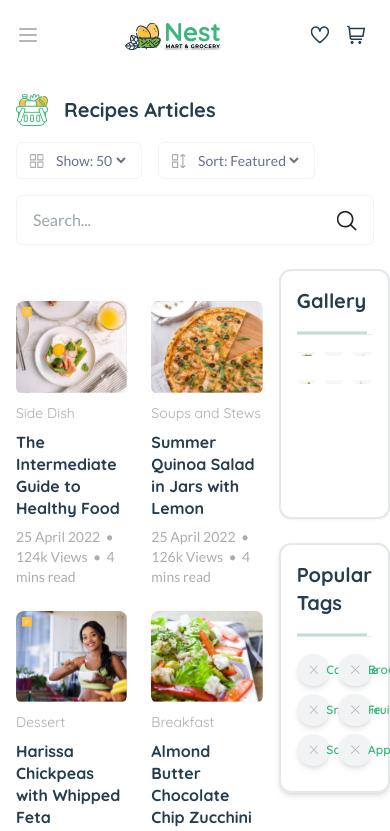
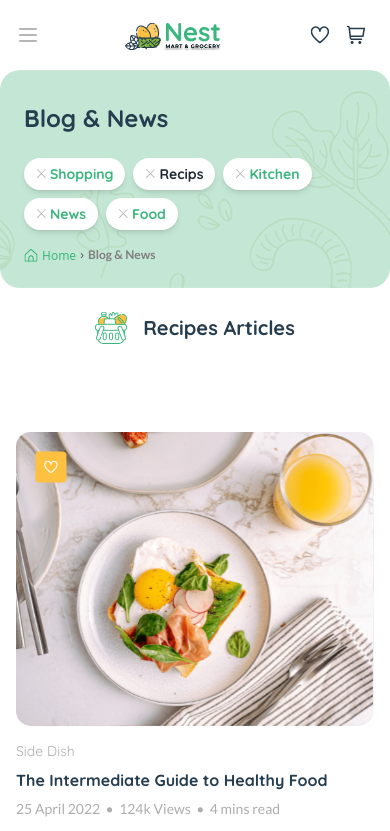
Before and after one commit to harshpratik2411/Nest, a React (Vite) app: page /blog in a window 390 px wide. Shown: the top 831 px of the page. Built offline with nearby package versions, Linux system fonts and the light colour scheme.

Commit message:
Blog page is completed

```diff
--- a/src/Pages/Blog/BlogBanner/BlogBanner.jsx
+++ b/src/Pages/Blog/BlogBanner/BlogBanner.jsx
@@ -1,9 +1,53 @@
-import React from 'react'
+import React from "react";
+import banner from "../../../assets/Blog/banner.png";
+import cross from "../../../assets/Blog/cross.svg";
+import home from "../../../assets/Blog/home.svg";
+
+const tags = ["Shopping", "Recips", "Kitchen", "News", "Food"];
 
 const BlogBanner = () => {
   return (
-    <div>BlogBanner</div>
-  )
-}
+    <div data-aos="fade-up"
+      className="rounded-[20px] h-auto lg:h-[200px] bg-[#E7F3EB] p-6 sm:p-4 lg:p-8 relative overflow-hidden"
+      style={{
+        backgroundImage: `url(${banner})`,
+        backgroundRepeat: "no-repeat",
+        backgroundPosition: "right center",
+        backgroundSize: "cover",
+      }}
+    >
+      {/* Title and Tags */}
+      <div className="flex flex-col lg:flex-row justify-between items-start flex-wrap mb-4">
+        {/* Title */}
+        <h1 className="text-2xl sm:text-3xl lg:text-4xl font-quicksand mt-2 sm:mt-4 lg:mt-6 font-bold text-custom-blue mb-2 lg:mb-4">
+          Blog & News
+        </h1>
 
-export default BlogBanner
+        {/* Filter Tags */}
+        <div className="flex flex-wrap   gap-2 sm:gap-3 lg:gap-4 mt-4 sm:mt-6 lg:mt-10">
+          {tags.map((tag, idx) => (
+            <div
+              key={idx}
+              className="flex font-quicksand font-bold items-center gap-1 sm:gap-2 bg-white shadow-md rounded-full px-3 sm:px-4 py-1.5 sm:py-2 text-sm cursor-pointer text-gray-800"
+            >
+              <img src={cross} alt="remove" className="w-2.5 sm:w-3 h-2.5 sm:h-3" />
+              <span className={tag === "Recips" ? "text-gray-800" : "text-custom-green"}>
+                {tag}
+              </span>
+            </div>
+          ))}
+        </div>
+      </div>
+
+      {/* Breadcrumb */}
+      <div className="flex flex-wrap items-center mt-2 lg:-mt-[20px] text-xs sm:text-sm text-gray-600">
+        <img src={home} alt="home" className="text-custom-green cursor-pointer font-lato mr-1 w-3.5 sm:w-4 h-3.5 sm:h-4" />
+        <span className="text-custom-green mt-0.5">Home</span>
+        <span className="mx-1 sm:mx-2">›</span>
+        <span className="text-custom-new-gray font-lato font-semibold">Blog & News</span>
+      </div>
+    </div>
+  );
+};
+
+export default BlogBanner;
--- a/src/Pages/Blog/BlogCol/BlogCol1.jsx
+++ b/src/Pages/Blog/BlogCol/BlogCol1.jsx
@@ -65,7 +65,7 @@ const BlogCol1 = () => {
 
 
       {/* Gallery */}
-      <div className="bg-custom-white h-[250px]   border-2 p-4 rounded-xl shadow-sm w-full max-w-[280px] mx-auto">
+      <div className="bg-custom-white h-[250px]  lg:block hidden  border-2 p-4 rounded-xl shadow-sm w-full max-w-[280px] mx-auto">
   <h2 className="font-bold font-quicksand text-xl mb-4">Gallery</h2>
   <h3 className="border-t mt-2 h-[3px] w-[70px] cursor-pointer bg-custom-light-green"></h3>
   <h3 className="border-t h-[2px] opacity-100 text-custom-new-gray"></h3>
@@ -84,7 +84,7 @@ const BlogCol1 = () => {
 
       {/* Popular Tags */}
 
-<div className="bg-custom-white p-4 border-2 font-quicksand font-bold h-[250px] rounded-xl shadow-md w-full max-w-[280px] mx-auto">
+<div className="bg-custom-white  lg:block hidden p-4 border-2 font-quicksand font-bold h-[250px] rounded-xl shadow-md w-full max-w-[280px] mx-auto">
   <h2 className="font-bold text-xl mb-4">Popular Tags</h2>
   <h3 className="border-t mt-2 h-[3px] w-[70px] cursor-pointer bg-custom-light-green"></h3>
   <h3 className="border-t h-[2px] opacity-100 text-custom-new-gray"></h3>
--- a/src/Pages/Blog/BlogMain/BlogMain.jsx
+++ b/src/Pages/Blog/BlogMain/BlogMain.jsx
@@ -7,6 +7,7 @@ import TopNav1 from '../../../Components/TopNav1/TopNav1'
 import TopNav2 from '../../../Components/TopNav2/TopNav2'
 import BlogBannerBottom from '../BlogBannerbottom/BlogBannerBottom'
 import Footer from '../../../Components/Footer/Footer'
+import BlogBanner from '../BlogBanner/BlogBanner'
 
 
 const BlogMain = () => {
@@ -15,6 +16,7 @@ const BlogMain = () => {
     <Navbar/>
     <TopNav1/>
     <TopNav2/>
+   <BlogBanner/>
      <BlogNav/>
 
     <div className='flex'>
--- a/src/Pages/Blog/BlogNav/BlogNav.jsx
+++ b/src/Pages/Blog/BlogNav/BlogNav.jsx
@@ -1,26 +1,29 @@
-
 import React from 'react';
 import recipe from '../../../assets/Blog/recipe.svg';
-import { FiSearch } from 'react-icons/fi';
-import  menu from '../../../assets/Blog/menu.svg';
-import  sort from '../../../assets/Blog/sort.svg';
-import  search from '../../../assets/Blog/search.svg'
+import menu from '../../../assets/Blog/menu.svg';
+import sort from '../../../assets/Blog/sort.svg';
+import search from '../../../assets/Blog/search.svg';
+
 const BlogNav = () => {
   return (
-    <div className="flex flex-wrap items-center justify-between w-full px-4 sm:px-10 py-6 font-quicksand">
-      {/* Left Section */}
-      <div className="flex items-center space-x-4">
-        <img src={recipe} alt="icon" className="w-8 cursor-pointer h-8" />
-        <h1 className="text-xl sm:text-2xl font-bold text-custom-blue">Recipes Articles</h1>
+    <div data-aos="fade-up" className="w-full  px-4 sm:px-10 py-6 font-quicksand">
+      {/* Top Row */}
+      <div className="flex flex-col sm:flex-row items-center justify-center sm:justify-between gap-4">
 
+        {/* Recipes Title - Always Visible */}
+        <div className="flex items-center space-x-4 justify-center sm:justify-start w-full sm:w-auto">
+          <img  src={recipe} alt="icon" className="w-8 h-8 cursor-pointer" />
+          <h1 className="text-xl sm:text-2xl font-bold text-custom-blue text-center sm:text-left">
+            Recipes Articles
+          </h1>
         </div>
 
-      {/* Right Section */}
-      <div className="flex flex-wrap items-center gap-4 mt-4 sm:mt-0">
+        {/* Controls - Hidden on small screens */}
+        <div className="hidden sm:flex font-lato  items-center gap-4">
           {/* Show Dropdown */}
-        <div className="flex items-center font-lato border border-custom-white-stroke rounded-md px-3 py-2 bg-white text-sm sm:text-base">
-          <img src={menu} className="mr-2 text-custom-gray" />
-          <select className="outline-none bg-transparent text-custom-text-gray">
+          <div className="flex items-center font-lato border border-custom-white-stroke rounded-md px-3 py-2 bg-white text-sm">
+            <img src={menu} className="mr-2" alt="menu" />
+            <select className="outline-none cursor-pointer bg-transparent text-custom-text-gray">
               <option>Show: 50</option>
               <option>Show: 25</option>
               <option>Show: 10</option>
@@ -28,9 +31,9 @@ const BlogNav = () => {
           </div>
 
           {/* Sort Dropdown */}
-        <div className="flex items-center font-lato border border-custom-white-stroke rounded-md px-3 py-2 bg-white text-sm sm:text-base">
-          <img src={sort} className="mr-2 text-custom-gray" />
-          <select className="outline-none bg-transparent text-custom-text-gray">
+          <div className="flex items-center font-lato border border-custom-white-stroke rounded-md px-3 py-2 bg-white text-sm">
+            <img src={sort} className="mr-2" alt="sort" />
+            <select className="outline-none bg-transparent cursor-pointer text-custom-text-gray">
               <option>Sort: Featured</option>
               <option>Sort: Newest</option>
               <option>Sort: Oldest</option>
@@ -38,13 +41,14 @@ const BlogNav = () => {
           </div>
 
           {/* Search Box */}
-        <div className="flex font-lato items-center  border border-custom-white-stroke rounded-md px-4 py-3 bg-white w-full sm:w-64">
+          <div className="flex items-center font-lato border border-custom-white-stroke rounded-md px-3 py-2 bg-white w-[200px]">
             <input
               type="text"
               placeholder="Search..."
-            className="w-full outline-none bg-transparent text-custom-text-gray"
+              className="outline-none bg-transparent text-custom-text-gray w-full"
             />
-          <img src={search} className="text-custom-gray" />
+            <img src={search} className="ml-2 w-4 h-4" alt="search" />
+          </div>
         </div>
       </div>
     </div>
--- a/src/Pages/Blog/BlogRow/BlogRow1.jsx
+++ b/src/Pages/Blog/BlogRow/BlogRow1.jsx
@@ -22,6 +22,7 @@ import image13 from  '../../../assets/Blog/img13.svg'
 import image14 from  '../../../assets/Blog/img14.svg'
 import image15 from  '../../../assets/Blog/img15.svg'
 import recipe from  '../../../assets/Blog/recipe.svg'
+
 const articles = [
   {
     image: image1,
@@ -143,59 +144,26 @@ const articles = [
     views: '124k Views',
     readTime: '4 mins read',
   },
-
 ];
 
 const BlogRow1 = () => {
   return (
     <>
-      {/* <section className="relative  lg:w-full  lg:h-[240px] sm:w-[790px] sm:h-[450px] mr-3  mt-4 rounded-lg py-16 px-8 flex flex-wrap justify-center items-center">
-        <img
-          src={banner}
-          alt=""
-          className="absolute  inset-0 w-full  h-full object-cover"
-        />
-        <div className="relative max-w-4xl text-center">
-          <h1 className="lg:text-5xl sm:text-2xl font-quicksand lg:-ml-[390px] sm:-ml-[20px] font-bold lg:w-[650px] lg:h-[130px] sm:w-[380px] sm:h-[80px] text-custom-blue py-4 mx-auto text-left">
-            Blog & News
-          </h1>
+      <section>
+        {/* Optional header area — currently hidden/commented out */}
 
-          <h3 className="flex space-x-6 font-lato -mt-[50px] cursor-pointer font-semibold -ml-[387px]">
-            <div className="flex ">
-              <img className="w-[18px] mt-[2px] h-[18px] " src={home} />
-              <h3 className="  ml-2   text-custom-green">Home</h3>
-            </div>
-            <h3>Blog & News</h3>
-          </h3> */}
-          {/* <div className="absolute top-0 left-0 sm:left-[150px] w-full sm:w-[1250px] h-[200px] sm:h-[300px] -mt-[80px] -ml-[330px] flex items-center justify-center z-20">
-  <div className="flex flex-wrap justify-center sm:space-x-6 space-x-3  text-black text-sm sm:text-xl font-semibold">
-    {["Shopping", "Recipes", "Kitchen", "News", "Feed"].map((label, idx) => (
-      <div key={idx} className="text-center">
-        <button className="text-md  shadow-md font-quicksand font-bold text-custom-green cursor-pointer w-[140px] rounded-3xl py-2 px-3  bg-custom-white sm:text-sm flex items-center justify-center space-x-2">
-          <img src={cross} className="-ml-3" alt="cross" />
-          <span >{label}</span>
-        </button>
-      </div>
-    ))}
-  </div>
-</div> */}
+        {/* Responsive container (flex for sm, stays default for lg) */}
+        <div  className="flex flex-col  sm:flex-row sm:items-center sm:justify-between gap-4 mb-8"></div>
 
-        {/* </div>
-      </section>   */}
-      <section>
-      {/* Header with Icon and Title */}
-      <div className="flex flex-col sm:flex-row sm:items-center sm:justify-between gap-4 mb-8">
-
-
-      {/* Articles Grid */}
-      <div className="px-4  py-8">
-      <div className="grid grid-cols-2 sm:grid-cols-3 gap-6">
+        {/* Responsive grid for articles */}
+        <div className="px-4 py-8">
+          <div data-aos="fade-up" className="grid  grid-cols-1 sm:grid-cols-2 md:grid-cols-3 gap-6">
             {articles.map((article, index) => (
               <div key={index} className="space-y-2">
                 <img
                   src={article.image}
                   alt={article.title}
-              className="w-full h-auto rounded-lg"
+                  className="w-full cursor-pointer h-auto rounded-lg"
                 />
                 <p className="text-sm text-custom-text-lightgray font-quicksand">
                   {article.category}
@@ -207,13 +175,10 @@ const BlogRow1 = () => {
                   {article.date} &nbsp;•&nbsp; {article.views} &nbsp;•&nbsp; {article.readTime}
                 </p>
               </div>
-
             ))}
           </div>
         </div>
-    </div>
       </section>
-
     </>
   );
 };
```
Lines whose indentation alone changed are shown as unchanged.
